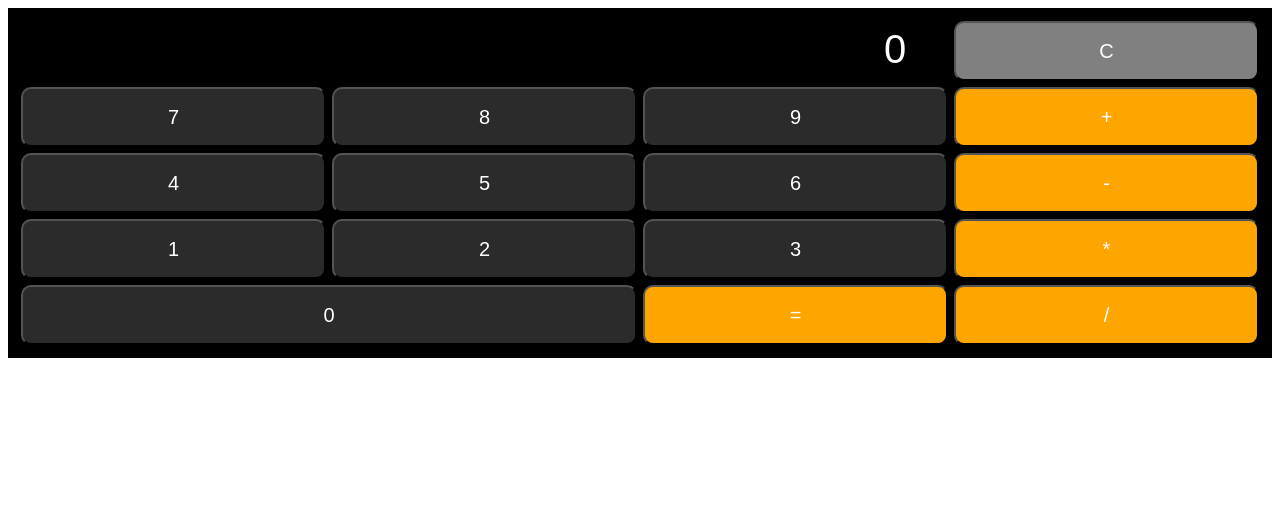
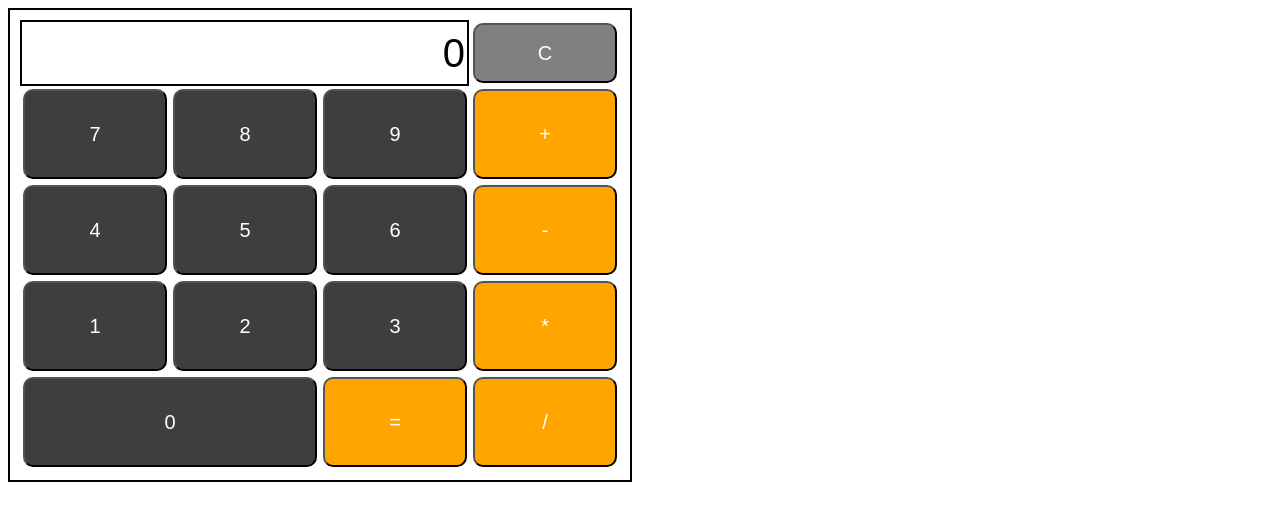
Before and after one commit to LaiTial/LaiTial.github.io, a plain HTML site: page index.html in a window 1280 px wide. Drawn offline with Linux system fonts and the light colour scheme.

Commit message:
Update calculator.css

```diff
--- a/calculator.css
+++ b/calculator.css
@@ -9,20 +9,22 @@ button {
 }
 
 input {
-  background-color: black;
-  color: white;
-  width: 95%;
+  background-color: white;
+  color: black;
+  width: 98%;
   height: 60px;
   text-align: right;
   font-size: 40px;
-  border: none;
+  border : 2px solid black;
 }
 
 .container {
+  width:600px;
   display: grid;
   grid-template-columns: repeat(4, 1fr);
-  background-color: black;
+  background-color: white;
   color: white;
+  border : 2px solid black;
   padding: 10px;
 }
 
@@ -40,7 +42,7 @@ input {
   align-items: center;
   background-color: rgba(48, 47, 47, 0.925);
   margin: 3px;
-  height: 60px;
+  height: 90px;
   border-radius: 10px;
 }
 
@@ -50,7 +52,7 @@ input {
   align-items: center;
   background-color: orange;
   margin: 3px;
-  height: 60px;
+  height: 90px;
   border-radius: 10px;
 }
 
```
